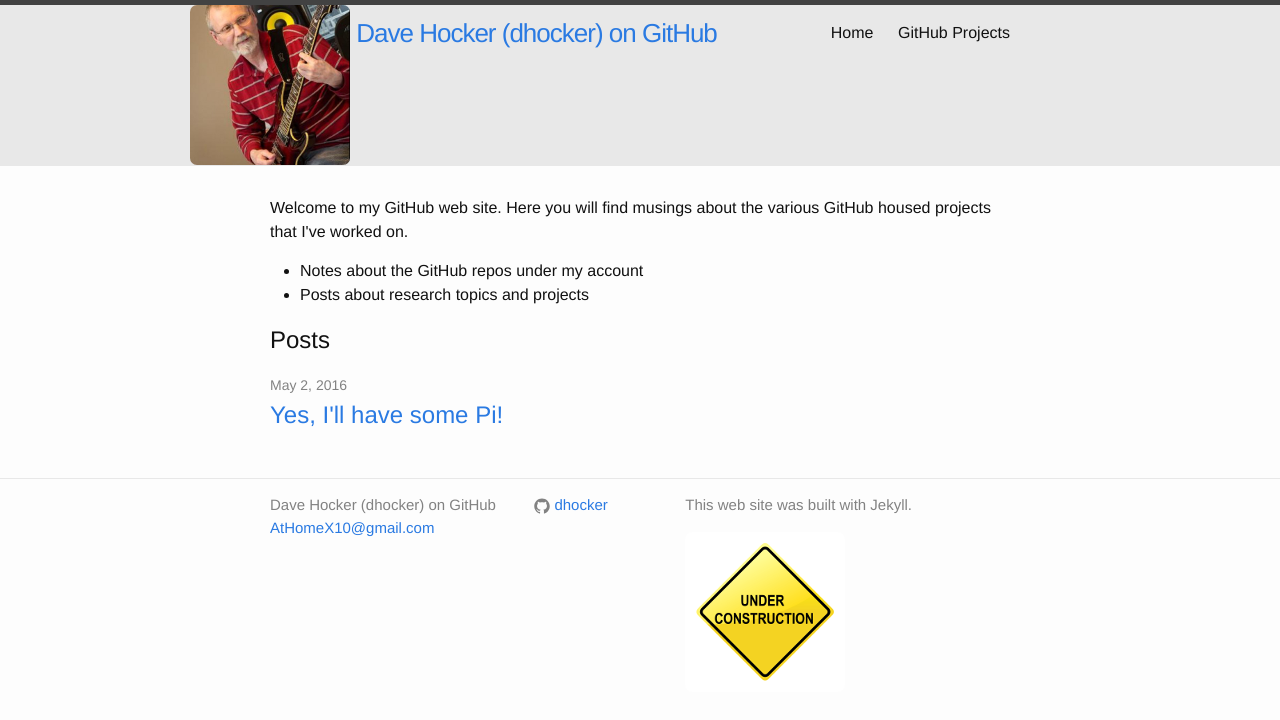
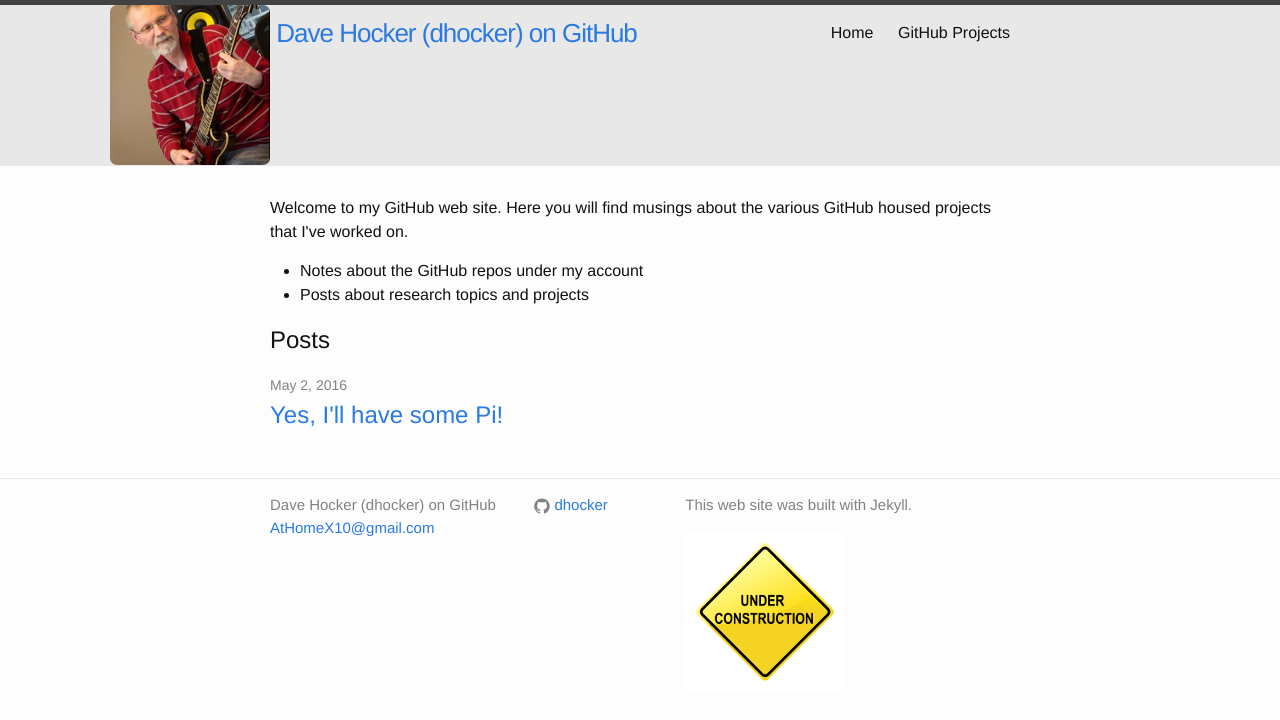
Before and after one commit to dhocker/dhocker.github.io, a Jekyll site: the page built from index.html, in a window 1280 px wide. Shown: the top 720 px of the page. Built offline with Jekyll 4.4.1, drawn with Linux system fonts in a browser that asks for light colours.

Commit message:
Readjust left margin of page header so the avatar is correctly aligned.

```diff
--- a/_sass/_layout.scss
+++ b/_sass/_layout.scss
@@ -17,7 +17,7 @@
     line-height: 56px;
     letter-spacing: -1px;
     margin-bottom: 0;
-    margin-left: -80px;
+    margin-left: -160px;
     vertical-align: top;
     float: left;
 
```
